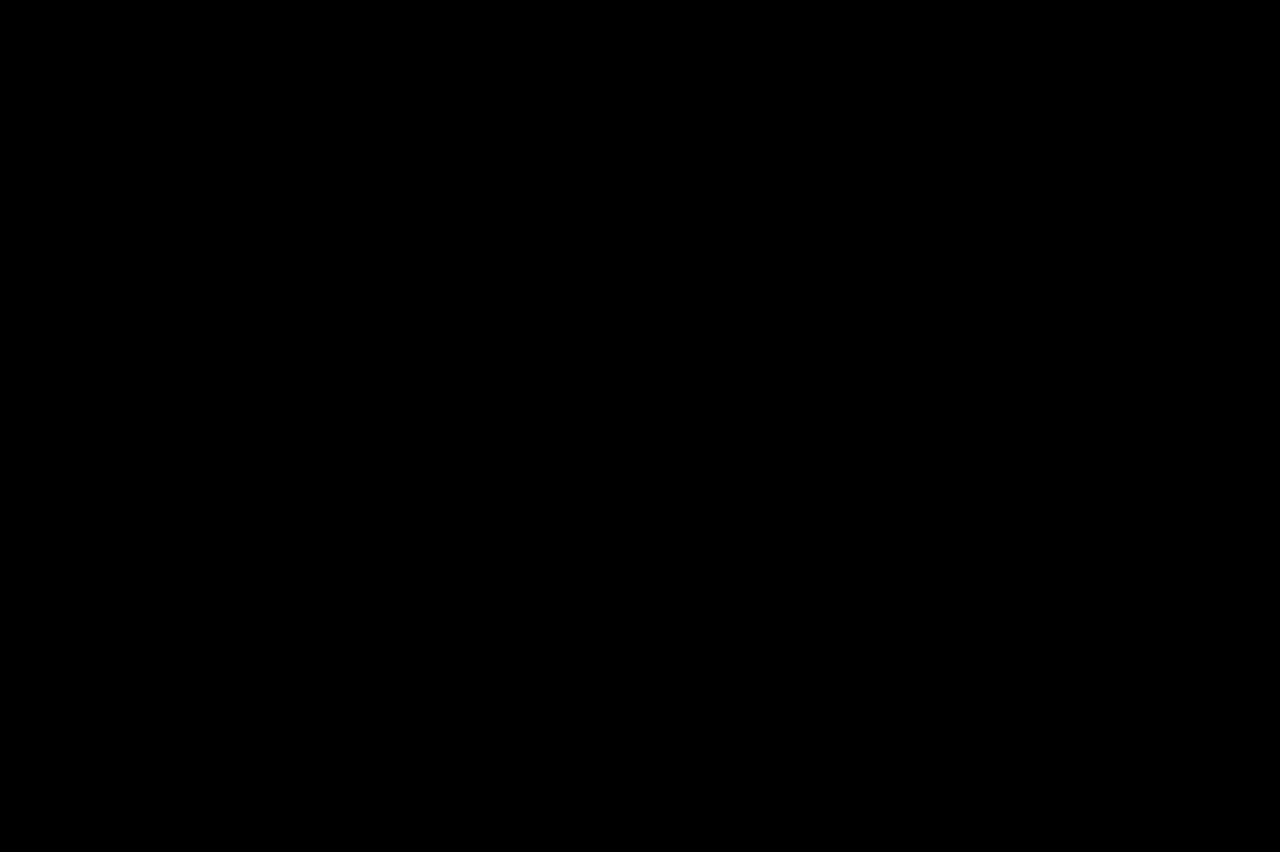
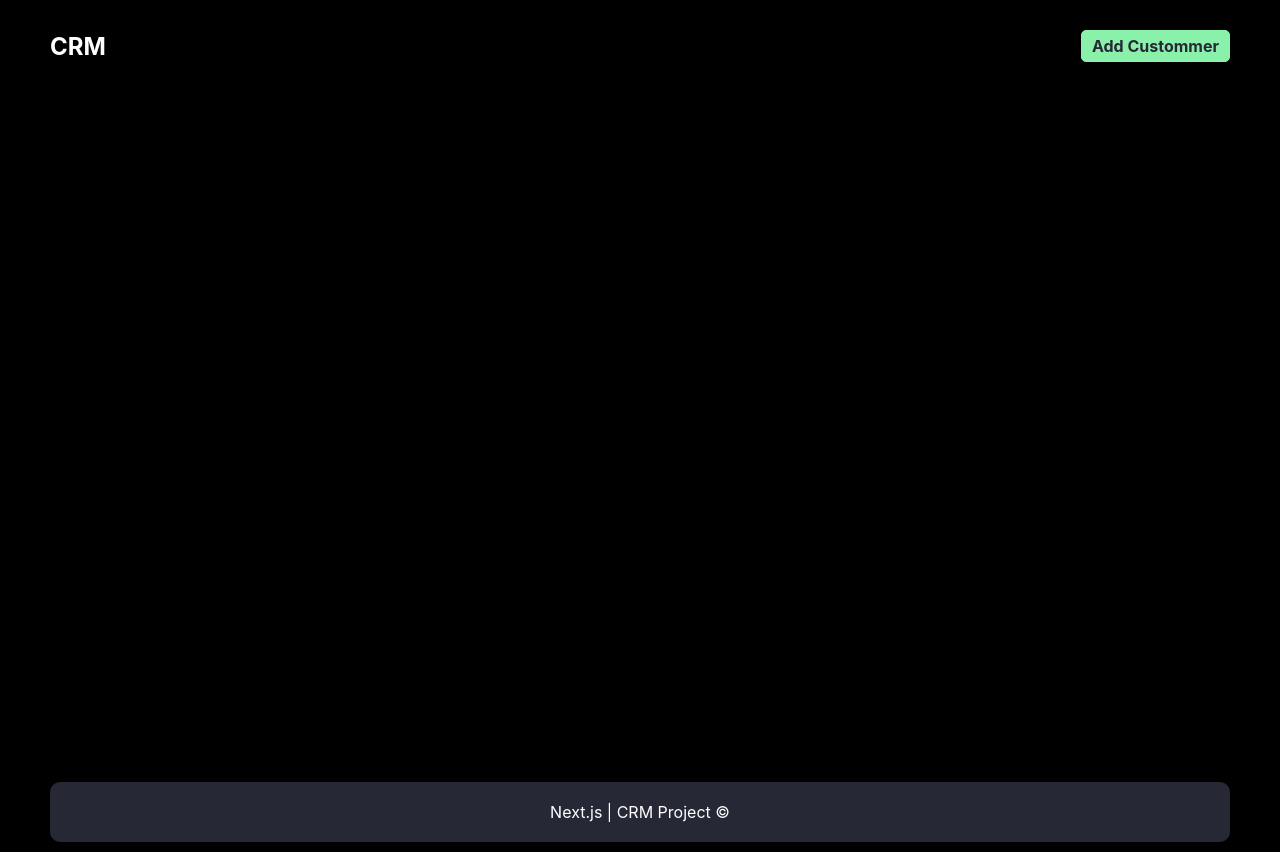
Before and after one commit to AmirAliannezhadi/CRM, a Next.js app: page / in a window 1280 px wide. Before the commit the page ends 800 px from the top, so only its background shows below. Built offline with nearby package versions, Linux system fonts and the light colour scheme.

Commit message:
component folder and layout done

```diff
--- /dev/null
+++ b/components/layout/Layout.js
@@ -0,0 +1,16 @@
+import Link from "next/link";
+
+function Layout({ children }) {
+  return (
+    <>
+      <header className="header">
+        <h2>CRM</h2>
+        <Link href="/add-customer">Add Custommer</Link>
+      </header>
+      <div className="main">{children}</div>
+      <footer className="footer">Next.js | CRM Project &copy;</footer>
+    </>
+  );
+}
+
+export default Layout;
--- a/pages/_app.js
+++ b/pages/_app.js
@@ -1,7 +1,12 @@
+import Layout from '../components/layout/Layout';
 import '../styles/globals.css'
 
 function MyApp({ Component, pageProps }) {
-  return <Component {...pageProps} />
+  return (
+    <Layout>
+      <Component {...pageProps} />
+    </Layout>
+  );
 }
 
 export default MyApp
```
